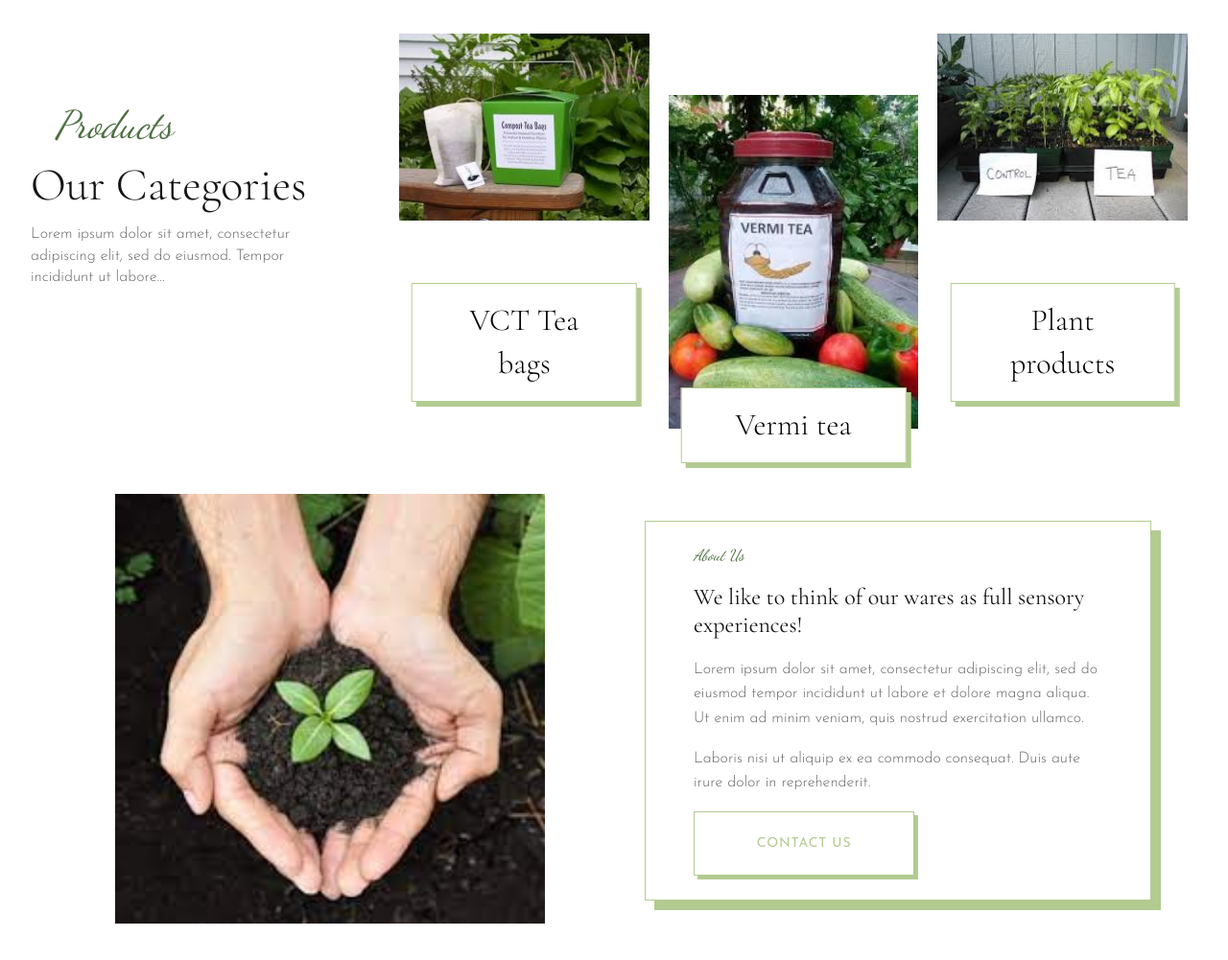
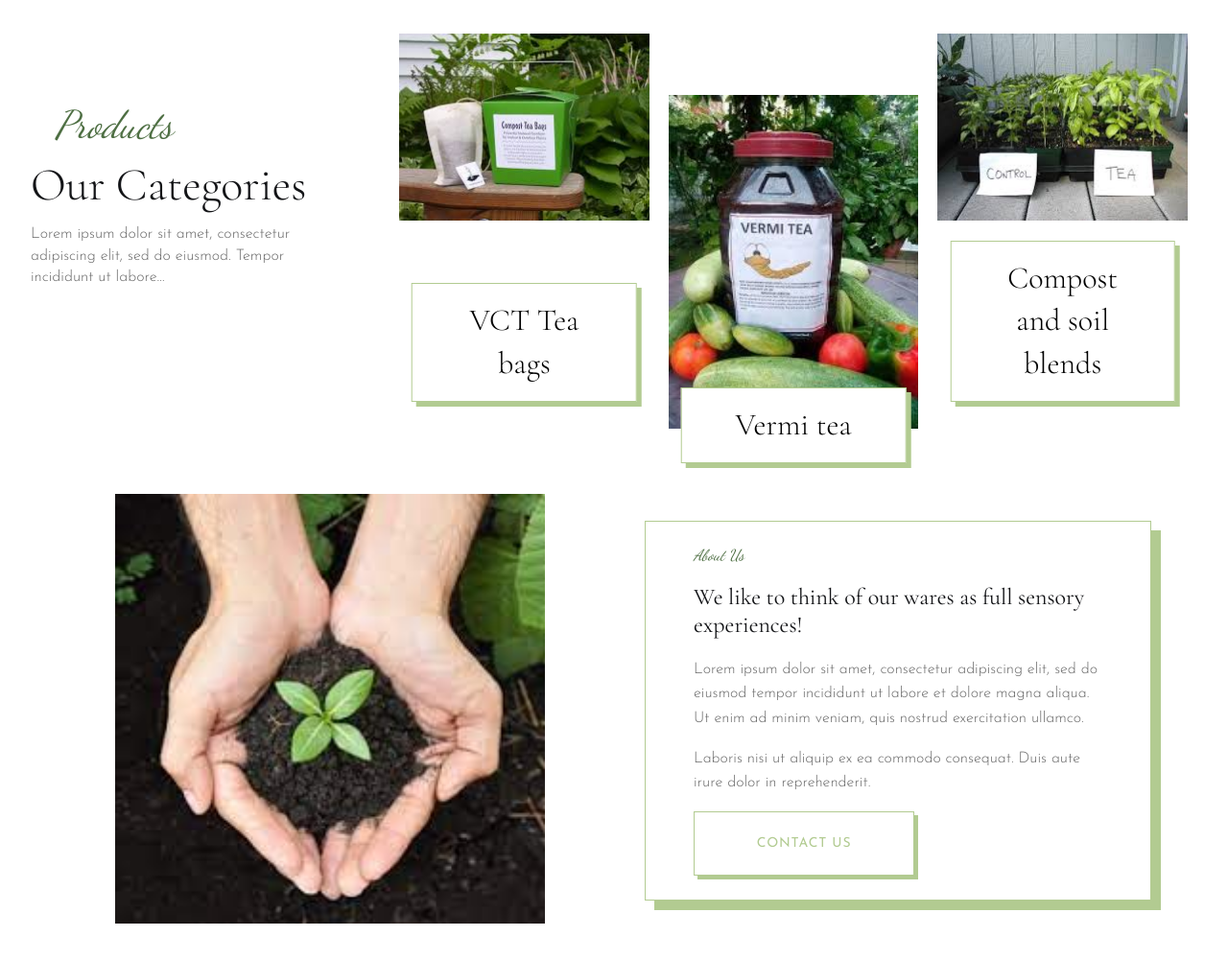
Before and after one commit to nidhibbhat/VCT-tea, a plain HTML site: page index.html in a window 1280 px wide. Shown: the part 959-1960 px from the top of the page at 96% size. Drawn offline with nearby package versions, Linux system fonts and the light colour scheme.

Commit message:
Update index.html

```diff
--- a/index.html
+++ b/index.html
@@ -105,7 +105,7 @@
 </span>
 <span>
 <img src="images/vermitea1.jpg" alt="" loading="lazy">
-<p>Plant products</p>
+<p>Compost and soil blends</p>
 </span>
 </section>
 </div>
```
